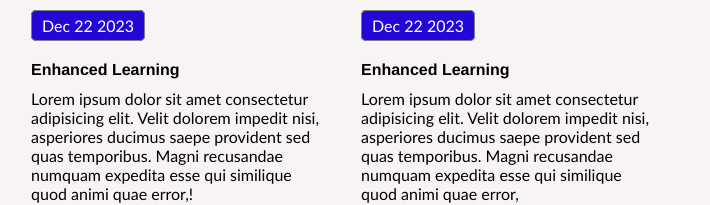
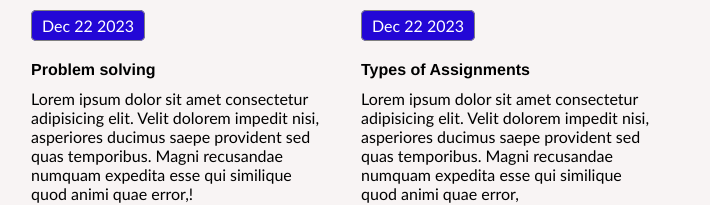
Before and after one commit to Junaidk1241/Projects, a plain HTML site: page Project 2/index.html in a window 1280 px wide. Shown: the part 1153-1358 px from the top of the page, 474-1184 px from the left. Drawn offline with Linux system fonts and the light colour scheme.

Commit message:
index.html
Clear mistakes

```diff
--- a/Project 2/index.html
+++ b/Project 2/index.html
@@ -64,7 +64,7 @@
                 <div class="item">
                     <img src="images/problem.PNG" alt="" width="295px" height="180px">
                     <span class="btn span2">Dec 22 2023</span>
-                    <h4>Enhanced Learning</h4>
+                    <h4>Problem solving</h4>
                     <p>Lorem ipsum dolor sit amet consectetur adipisicing elit. Velit dolorem impedit nisi, asperiores
                         ducimus saepe provident sed quas temporibus. Magni recusandae numquam expedita esse qui
                         similique quod animi quae error,!</p>
@@ -72,7 +72,7 @@
                 <div class="item">
                     <img src="images/Assignment.jpg" alt="" width="295px" height="180px">
                     <span class="btn span2">Dec 22 2023</span>
-                    <h4>Enhanced Learning</h4>
+                    <h4>Types of Assignments</h4>
                     <p>Lorem ipsum dolor sit amet consectetur adipisicing elit. Velit dolorem impedit nisi, asperiores
                         ducimus saepe provident sed quas temporibus. Magni recusandae numquam expedita esse qui
                         similique quod animi quae error, </p>
```
